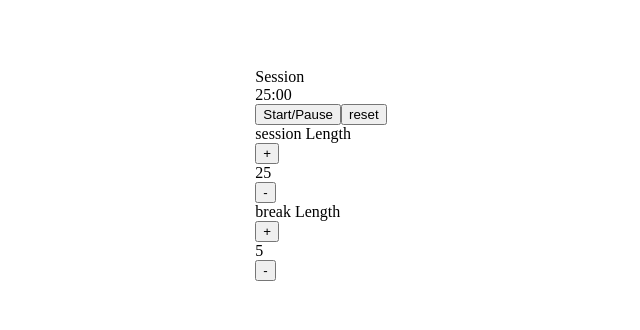
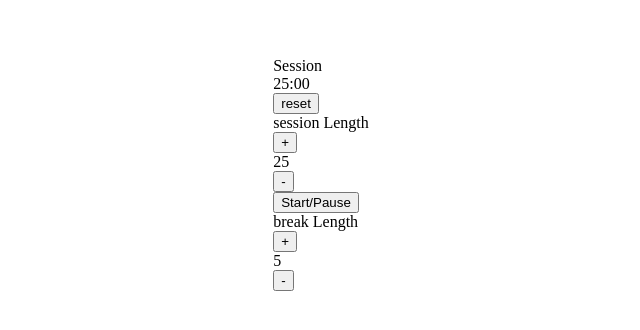
Before and after one commit to ild0tt0re/fcc_pomodoro-clock, a React (Create React App) app: page / in a window 1280 px wide. Shown: the part 234-564 px from the top of the page, without its empty margins (319-959 px from the left). Built offline with nearby package versions, Linux system fonts and the light colour scheme; the HTML template or start-up script is replaced by a standard one.

Commit message:
add CircularTimer component

```diff
--- a/src/App.jsx
+++ b/src/App.jsx
@@ -1,4 +1,5 @@
 import { useEffect, useState, useRef } from 'react';
+import CircularTimer from './components/CircularTimer';
 import QuantitySelector from './components/QuantitySelector';
 import './styles/App.scss';
 
@@ -130,24 +131,20 @@ function App() {
   return (
     <div className="App">
       <div className="pomodoro-wrapper">
-        <div id="timer-label">{timerLabel}</div>
-        <div id="time-left">
-          {String(parseInt(timeLeft / 60)).padStart(2, 0)}:
-          {String(timeLeft - parseInt(timeLeft / 60) * 60).padStart(2, 0)}
-        </div>
-        <button id="start_stop" onClick={startStopTimer}>
-          Start/Pause
-        </button>
-        <button id="reset" onClick={resetTimer}>
-          reset
-        </button>
-
+        <CircularTimer
+          timerLabel={timerLabel}
+          timeLeft={timeLeft}
+          resetTimer={resetTimer}
+        />
         <QuantitySelector
           name="session"
           lengthTime={sessionLengthTime}
           incrementLengthTime={incrementSessionLengthTime}
           decrementLengthTime={decrementSessionLengthTime}
         />
+        <button id="start_stop" onClick={startStopTimer}>
+          Start/Pause
+        </button>
         <QuantitySelector
           name="break"
           lengthTime={breakLengthTime}
--- /dev/null
+++ b/src/components/CircularTimer.jsx
@@ -0,0 +1,20 @@
+import React from 'react';
+
+export default function CircularTimer({
+  timerLabel,
+  timeLeft,
+  resetTimer,
+}) {
+  return (
+    <div className="timer-container">
+      <div id="timer-label">{timerLabel}</div>
+      <div id="time-left">
+        {String(parseInt(timeLeft / 60)).padStart(2, 0)}:
+        {String(timeLeft - parseInt(timeLeft / 60) * 60).padStart(2, 0)}
+      </div>
+      <button id="reset" onClick={resetTimer}>
+        reset
+      </button>
+    </div>
+  );
+}
```
